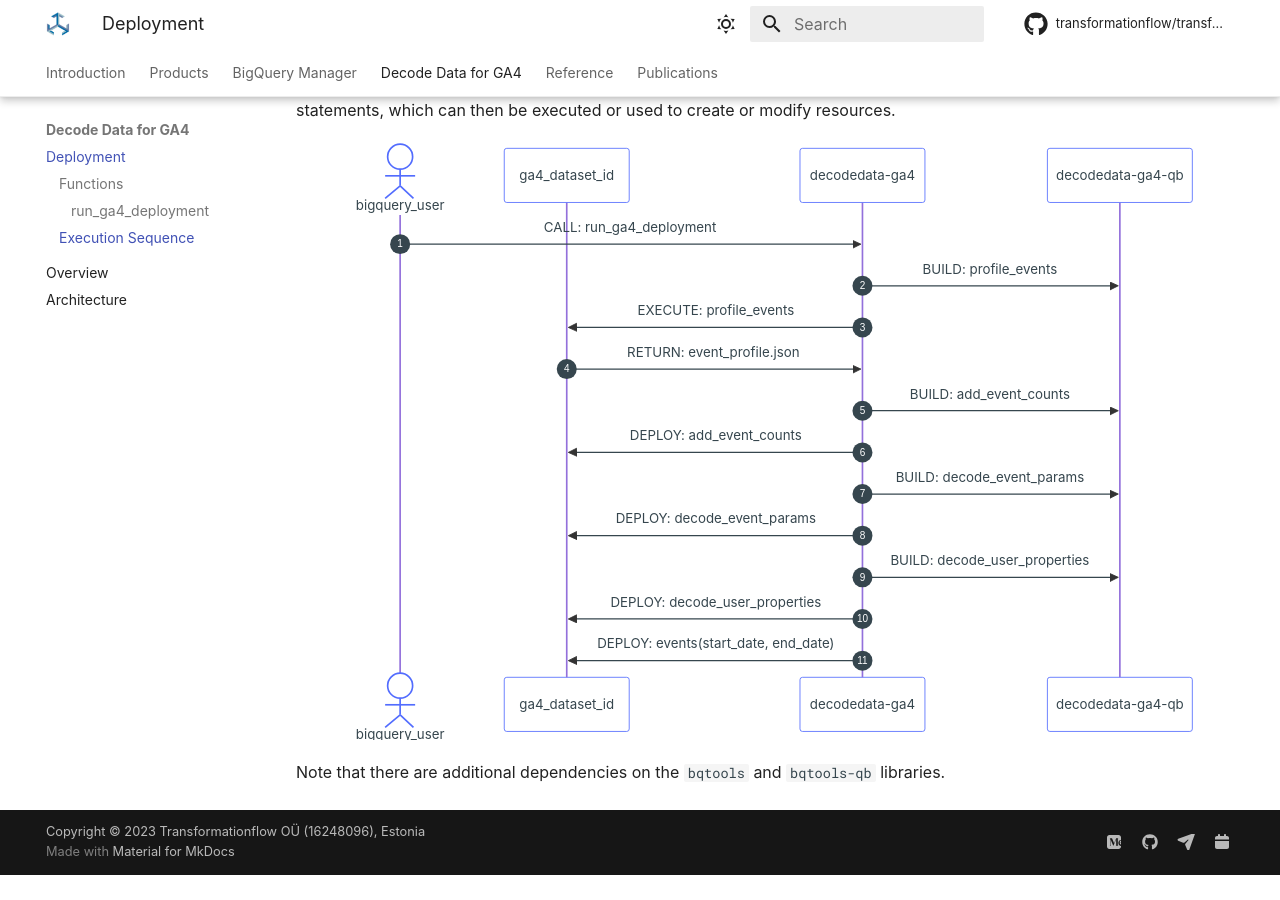
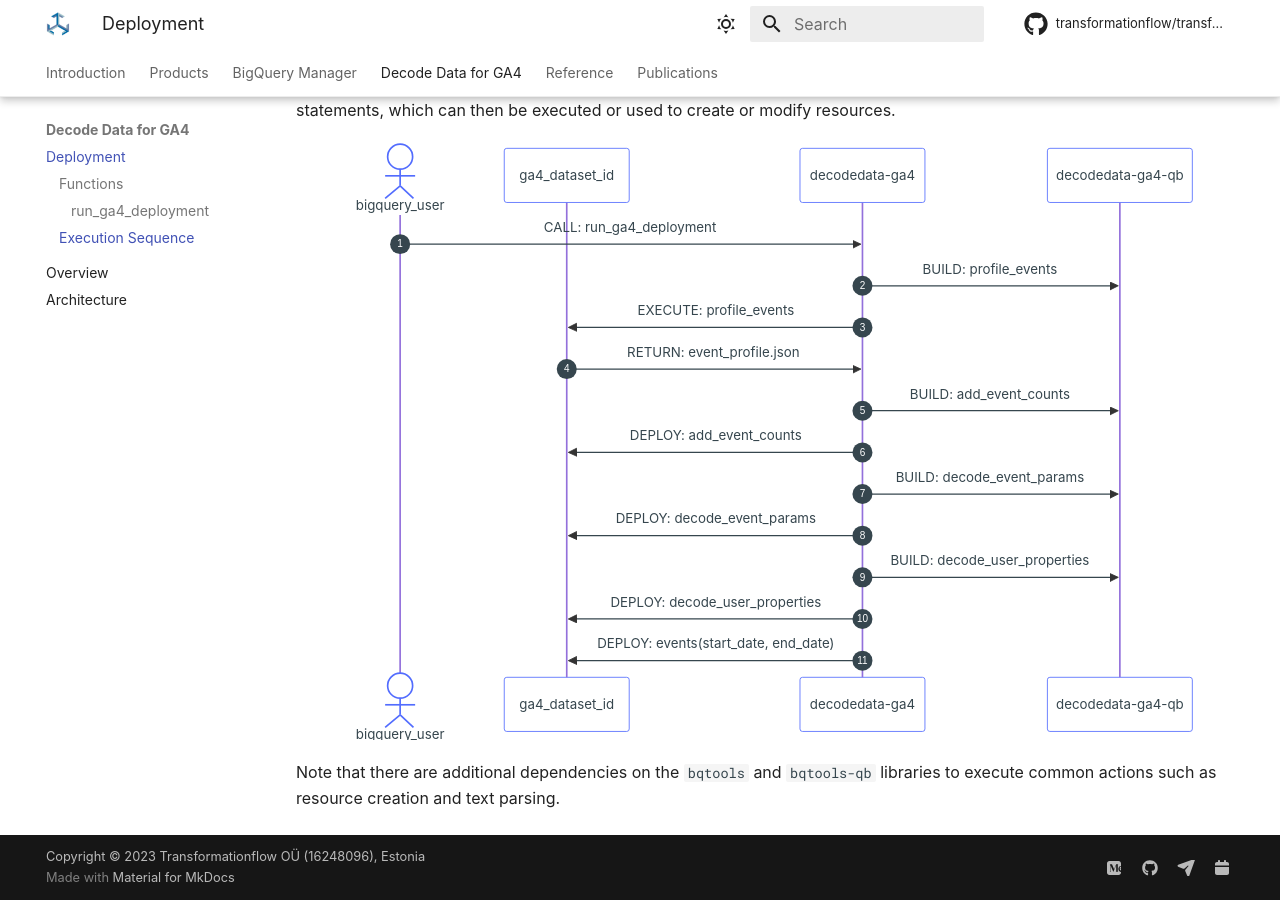
Before and after one commit to transformationflow/transformationflow.github.io, an MkDocs documentation site: the page built from docs/ga4/deployment.md, in a window 1280 px wide and 900 px high, scrolled down 1016 px. Built offline with MkDocs 1.6.1 and Material for MkDocs 9.7.7, drawn with Linux system fonts in a browser that asks for light colours; some web fonts are replaced; comment, search, counter and statistics services are not loaded; before the commit the page ends 1891 px from its top, so only the background shows below that.

Commit message:
minor edites

````diff
--- a/docs/ga4/deployment.md
+++ b/docs/ga4/deployment.md
@@ -49,4 +49,4 @@ sequenceDiagram
     decodedata-ga4 ->> ga4_dataset_id: DEPLOY: events(start_date, end_date)
 ```
 
-Note that there are additional dependencies on the `bqtools` and `bqtools-qb` libraries.
+Note that there are additional dependencies on the `bqtools` and `bqtools-qb` libraries to execute common actions such as resource creation and text parsing.
````
